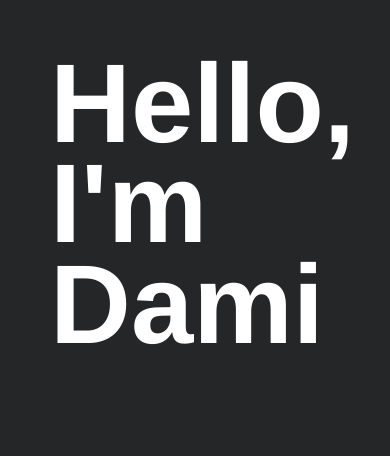
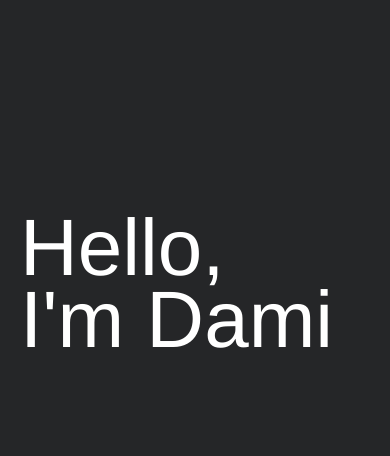
Before and after one commit to Obayanju/my-portfolio, a Vue app: page / in a window 390 px wide. Shown: the part 388-844 px from the top of the page. Built offline with nearby package versions, Linux system fonts and the light colour scheme.

Commit message:
Add breakpoints to support multiple screens

```diff
--- a/src/App.vue
+++ b/src/App.vue
@@ -66,7 +66,7 @@ export default {
       if (this.prevScrollPos > this.currScrollPos) {
         document.getElementById("navbar").style.top = "0";
       } else {
-        document.getElementById("navbar").style.top = "-160px";
+        document.getElementById("navbar").style.top = "-100px";
       }
       this.prevScrollPos = this.currScrollPos;
     }
--- a/src/components/Hero.vue
+++ b/src/components/Hero.vue
@@ -1,9 +1,9 @@
 <template>
   <header>
-    <h1 class="intro">
+    <p class="intro">
       Hello,<br />
       I'm Dami
-    </h1>
+    </p>
   </header>
 </template>
 
@@ -21,14 +21,29 @@ header {
 </style>
 <style scoped>
 .intro {
+  font-weight: 500;
+  font-size: 7em;
   color: white;
   flex-grow: 6;
   margin-left: 50px;
-  font-size: 7em;
+  margin-bottom: 100px;
   line-height: 0.9em;
 }
 
-.intro {
-  margin-bottom: 100px;
+@media only screen and (max-width: 500px) {
+  .intro {
+    margin-left: 20px;
+    font-weight: 200;
+    font-size: 5em;
+  }
+}
+
+@media only screen and (max-width: 330px) {
+  .intro {
+    margin-left: 20px;
+    margin-bottom: 50px;
+    font-weight: 200;
+    font-size: 4em;
+  }
 }
 </style>
--- a/src/components/Navigation.vue
+++ b/src/components/Navigation.vue
@@ -77,4 +77,29 @@ nav .title {
 .resume:active {
   transform: scale(0.99);
 }
+
+@media only screen and (max-width: 500px) {
+  #navbar {
+    justify-content: center;
+  }
+  .links {
+    display: flex;
+  }
+  .resume {
+    margin: 0 10px 0 0;
+  }
+}
+
+@media only screen and (max-width: 330px) {
+  .links {
+    width: 100%;
+    flex-wrap: wrap;
+    justify-content: center;
+  }
+  .title,
+  .resume,
+  .links {
+    font-size: 0.7rem;
+  }
+}
 </style>
```
